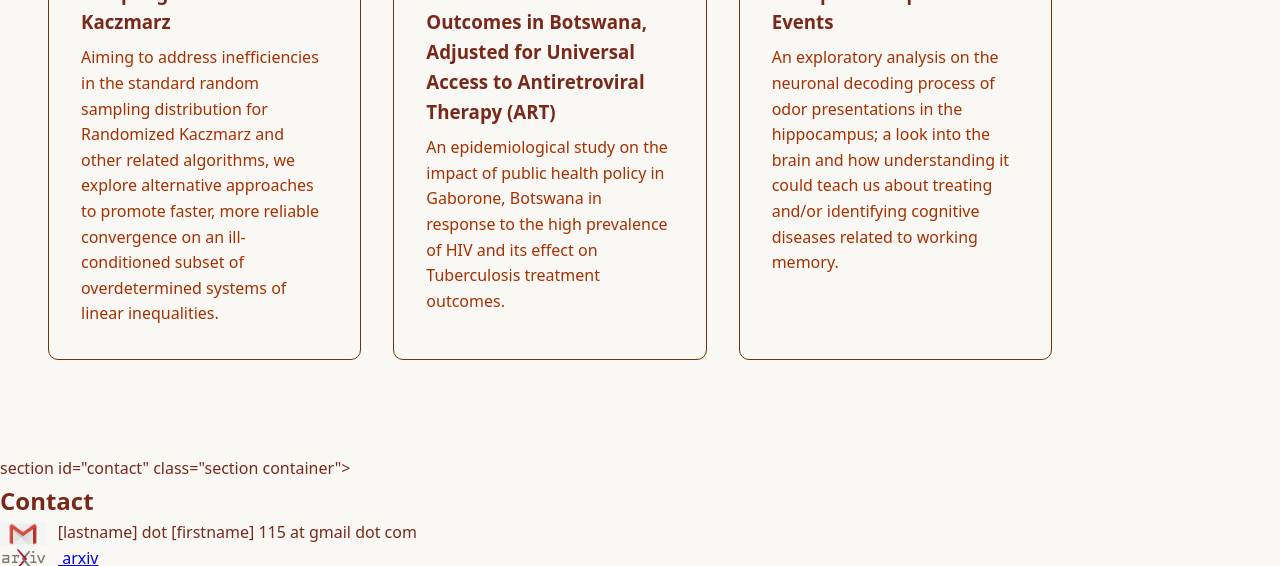
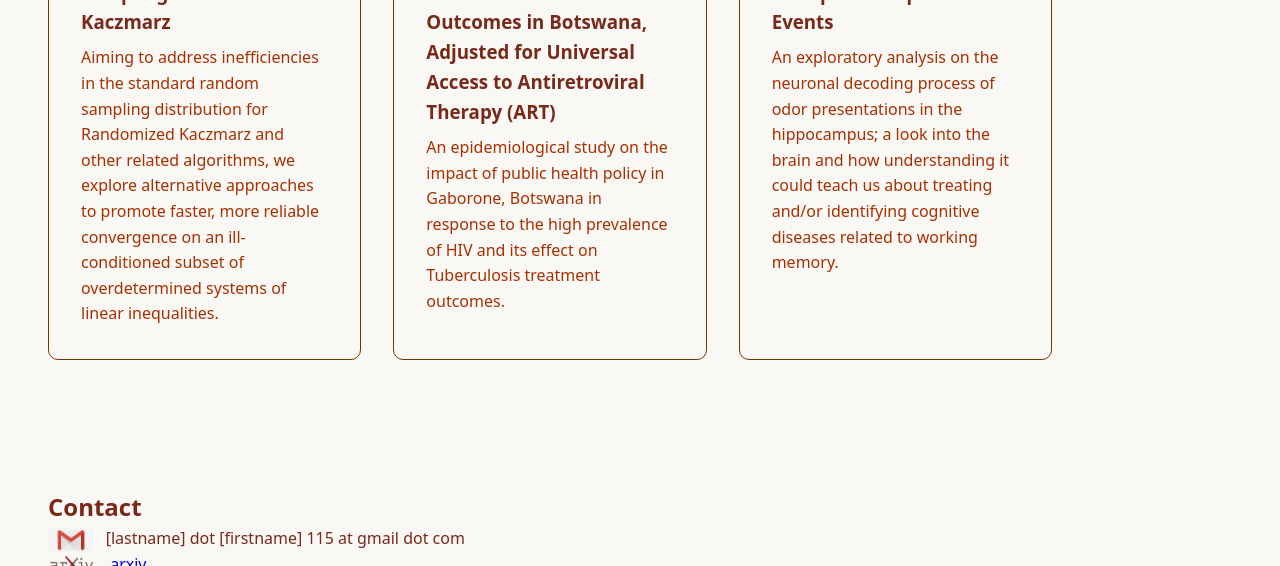
Before and after one commit to janguyen115/myWebsite, a plain HTML site: page index.html in a window 1280 px wide. Shown: the part 1244-1810 px from the top of the page. Drawn offline with Linux system fonts and the light colour scheme.

Commit message:
remove extra text

```diff
--- a/index.html
+++ b/index.html
@@ -61,7 +61,9 @@
     </div>
   </section>
 
-  section id="contact" class="section container">
+  <!-- ================= CONTACT ================= -->
+
+  <section id="contact" class="section container">
     <h2>Contact</h2>
     <p>
       <img src="images/gmail_icon.png" alt="gmail icon" class="icon-img">
```
